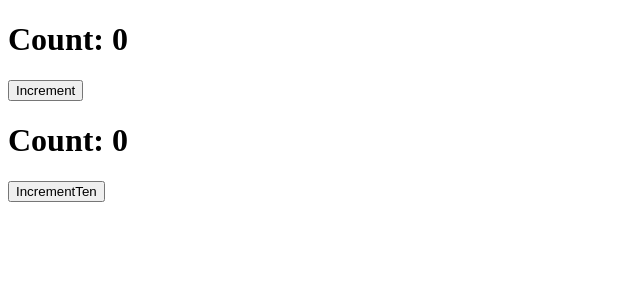
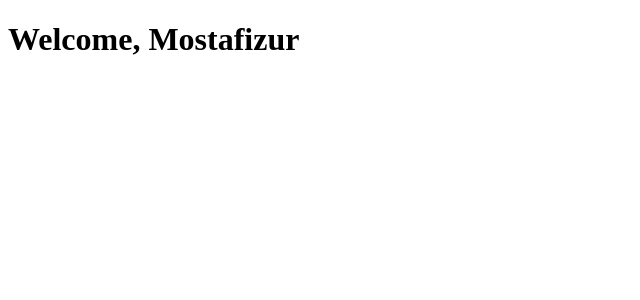
Before and after one commit to mostafizzfuad/hello-app, a React (Create React App) app: page / in a window 1280 px wide. Shown: the top 300 px of the page, without its empty margins (0-640 px from the left). Built offline with nearby package versions, Linux system fonts and the light colour scheme.

Commit message:
render props added

```diff
--- a/src/App.js
+++ b/src/App.js
@@ -1,12 +1,10 @@
 import React from "react";
-import ClickCounter from "./components/ClickCounter";
-import HoverCounter from "./components/HoverCounter";
+import User from "./components/User";
 
 function App() {
   return (
     <div>
-      <ClickCounter />
-      <HoverCounter />
+      <User render={(isLoggedIn) => isLoggedIn ? "Mostafizur" : "Visitor"} />
     </div>
   );
 }
--- /dev/null
+++ b/src/components/User.js
@@ -0,0 +1,11 @@
+import React from 'react'
+
+const User = ({ render }) => {
+    return (
+        <div>
+            <h1>Welcome, {render(true)}</h1>
+        </div>
+    )
+}
+
+export default User
```
